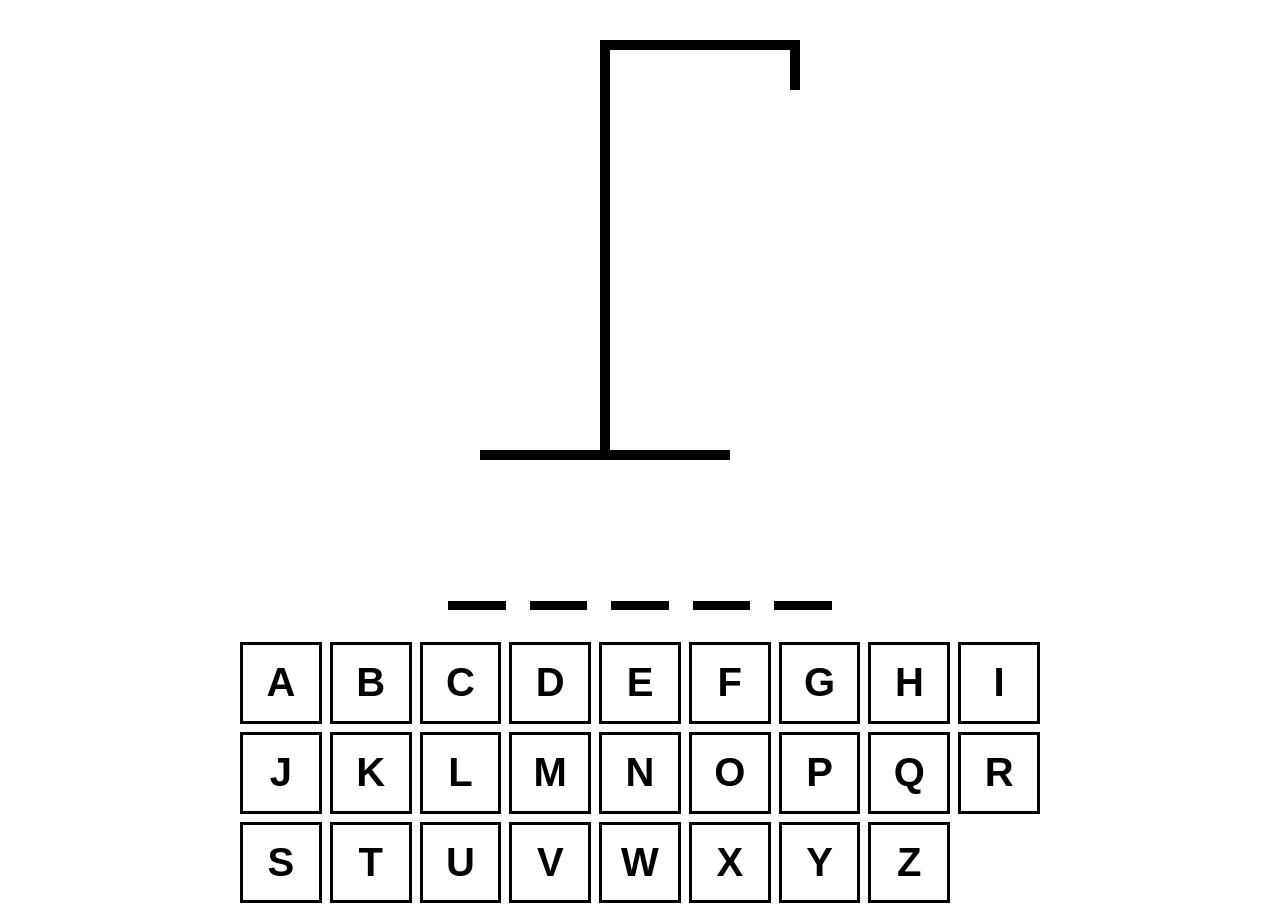
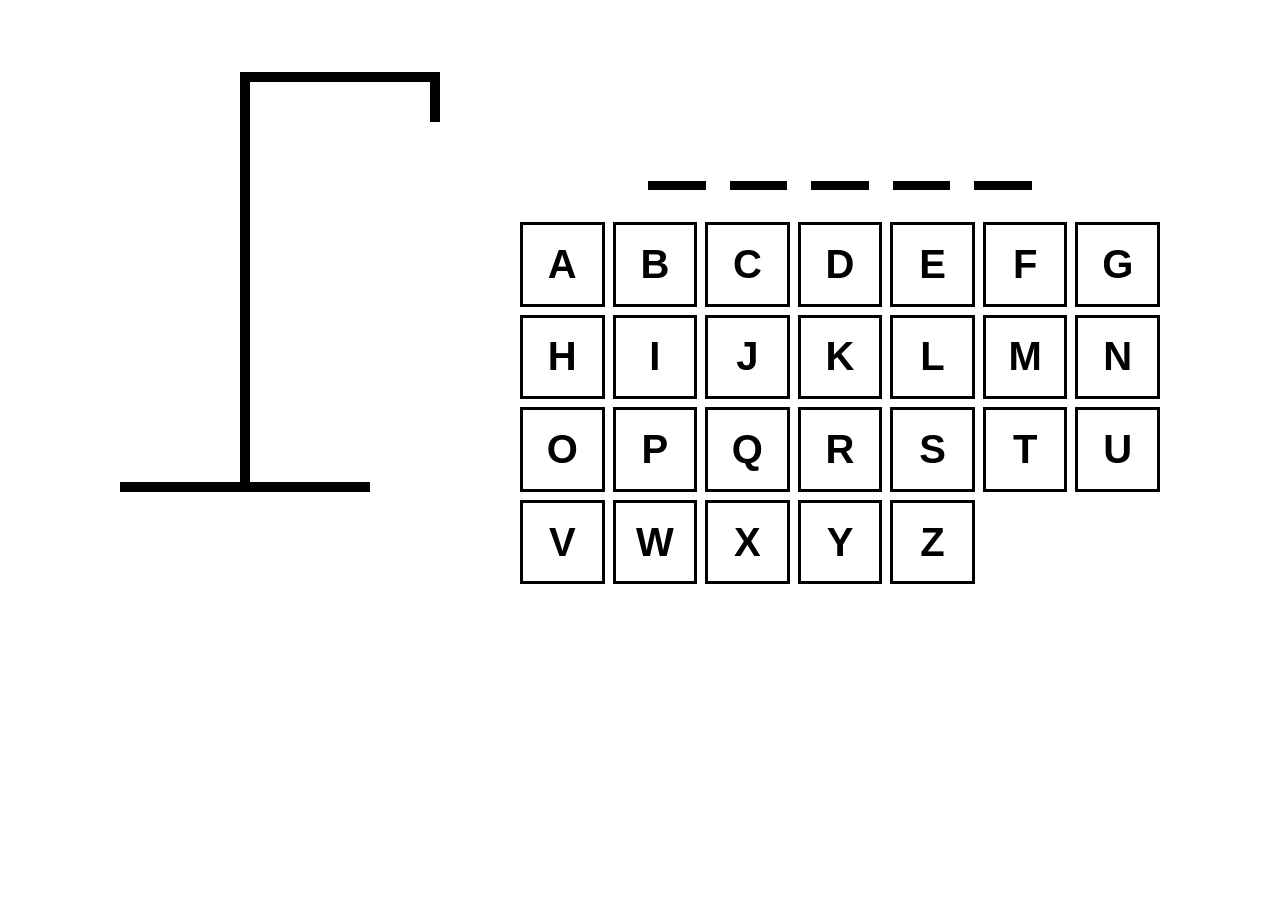
Before and after one commit to Shumaila-sayed/Hangman, a React (Vite) app: page / in a window 1280 px wide. After the commit the page ends 800 px from the top, so only its background shows below. Built offline with nearby package versions, Linux system fonts and the light colour scheme.

Commit message:
Refactor the styles

```diff
--- a/src/App.tsx
+++ b/src/App.tsx
@@ -15,10 +15,10 @@ function App() {
 		(letter) => !wordToGuess.includes(letter)
 	);
 
-	const isLoser = inCorrectLetters.length >= 6
-	const isWinner = wordToGuess.split("").every(letter => guessedLetters.includes(letter))
-
-
+	const isLoser = inCorrectLetters.length >= 6;
+	const isWinner = wordToGuess
+		.split('')
+		.every((letter) => guessedLetters.includes(letter));
 
 	const addGuessedLetter = useCallback(
 		(letter: string) => {
@@ -48,35 +48,43 @@ function App() {
 		const handler = (e: KeyboardEvent) => {
 			const key = e.key;
 
-			if (key !== "Enter") return;
-			e.preventDefault()
-			setGuessedLetter([])
-			setWordToGuess(getWord())
+			if (key !== 'Enter') return;
+			e.preventDefault();
+			setGuessedLetter([]);
+			setWordToGuess(getWord());
 		};
 		document.addEventListener('keypress', handler);
 
 		return () => {
 			document.removeEventListener('keypress', handler);
 		};
-	}, [])
+	}, []);
 
 	return (
-		<div
-			style={{
-				maxWidth: '800px',
-				display: 'flex',
-				flexDirection: 'column',
-				gap: '2rem',
-				margin: '0 auto',
-				alignItems: 'center',
-			}}
-		>
-			<div style={{ fontSize: '2rem', textAlign: 'center' }}>
+		<><div style={{ fontSize: '2rem', textAlign: 'center' }}>
 				{isWinner && 'Winner! - Refresh to try again'}
 				{isLoser && 'Nice Try - Refresh to try again'}
 			</div>
 
+			<div
+				style={{
+					display: 'flex',
+					gap: '5rem',
+					margin: '0 auto',
+					padding: '4rem',
+					justifyContent: 'center'
+				}}
+			>
 				<HangmanDrawing numberOfGuesses={inCorrectLetters.length} />
+				<div
+					style={{
+						display: 'flex',
+						flexDirection: 'column',
+						gap: '2rem',
+						minWidth: '50vw',
+						alignItems: 'center',
+					}}
+				>
 					<HangmanWord
 						reveal={isLoser}
 						guessedLetters={guessedLetters}
@@ -94,6 +102,8 @@ function App() {
 						/>
 					</div>
 				</div>
+			</div>
+		</>
 	);
 }
 
```
Lines whose indentation alone changed are shown as unchanged.
